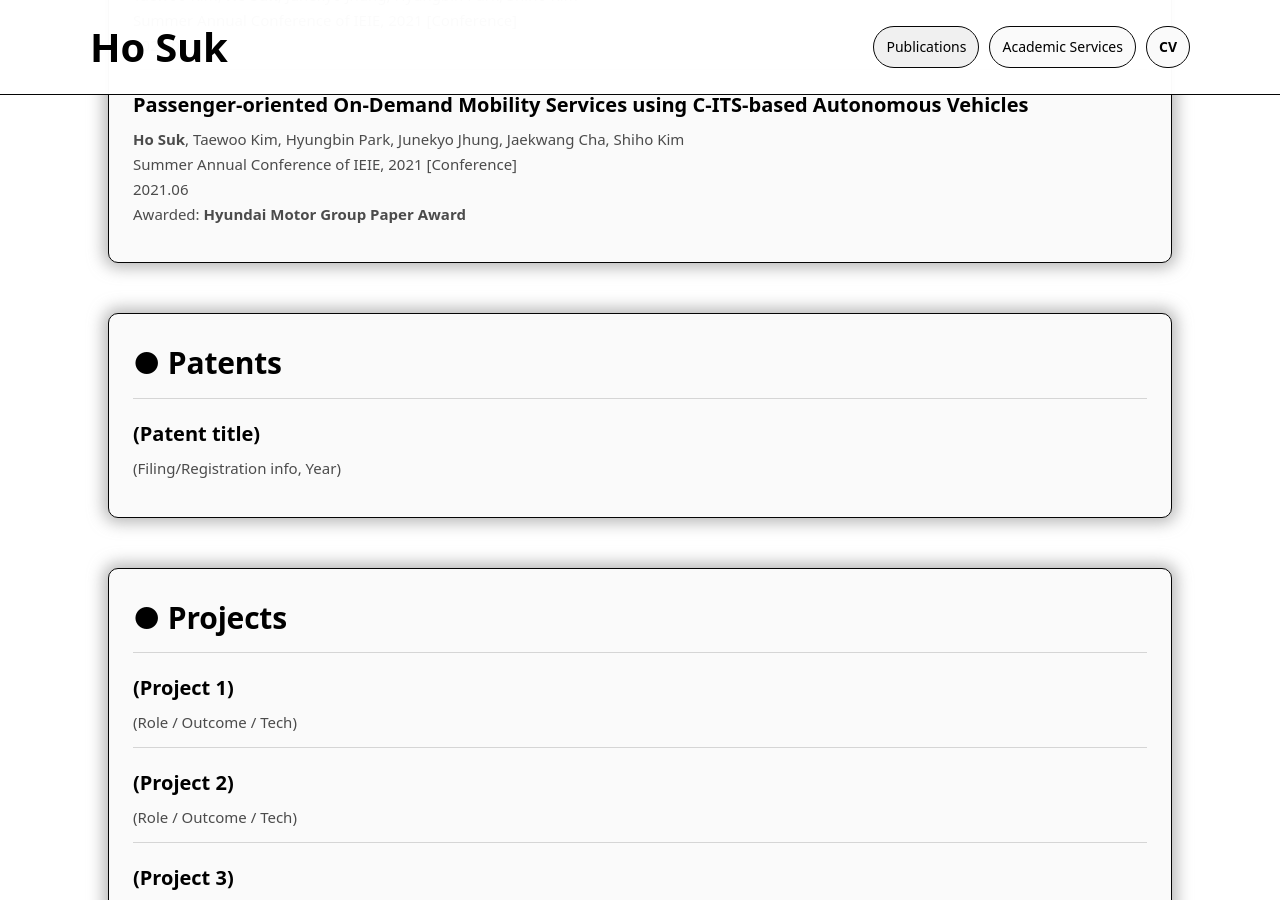
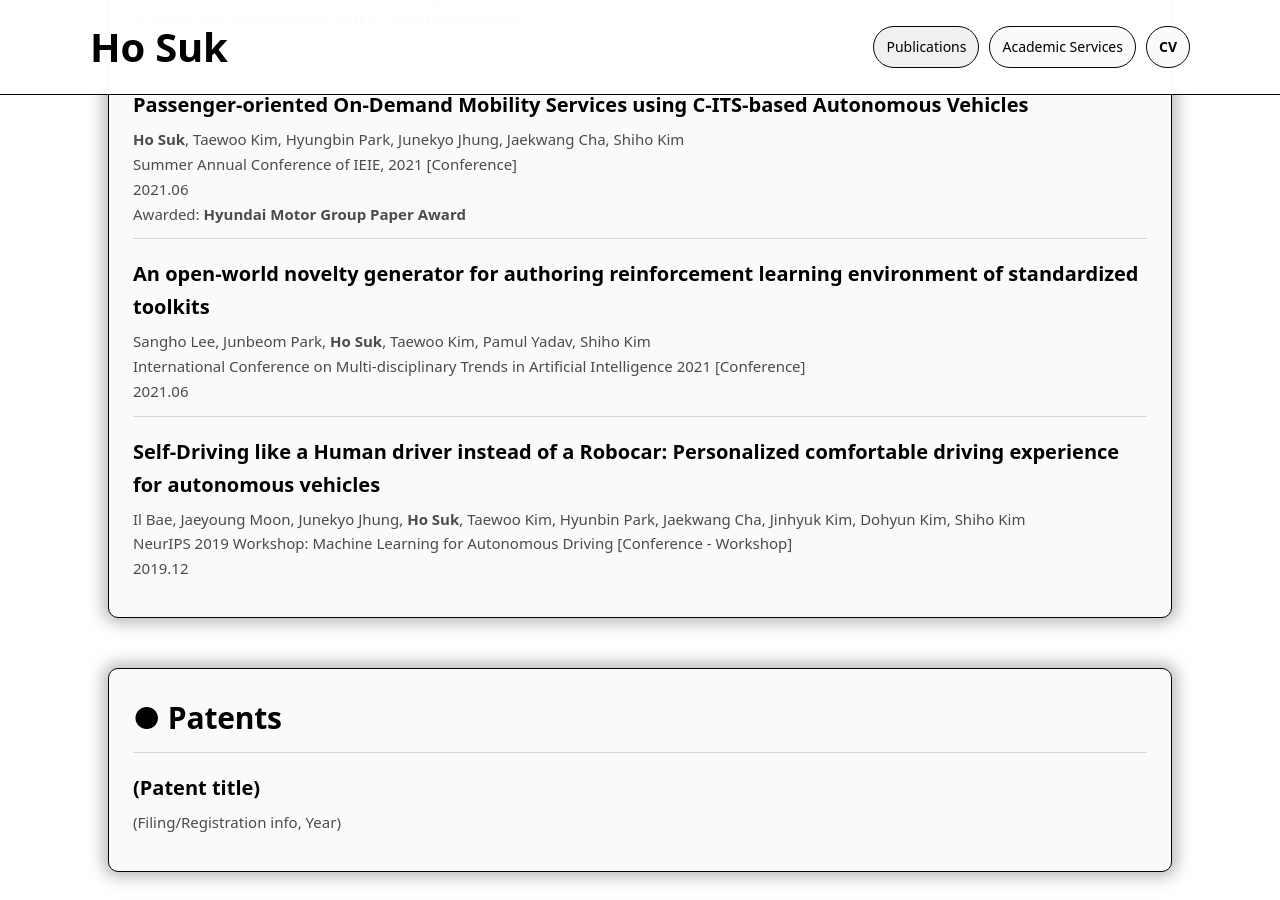
Before and after one commit to ho-suk-93/ho-suk-93.github.io, a Jekyll site: the page built from index.md, in a window 1280 px wide and 900 px high, scrolled down 4479 px. Built offline with Jekyll 4.4.1, drawn with Linux system fonts in a browser that asks for light colours; some of the changed text lies outside the part shown.

Commit message:
Update index.md

```diff
--- a/index.md
+++ b/index.md
@@ -128,7 +128,7 @@ description: "Ho Suk's Personal Website"
     <div class="list-item">
       <p class="item-title">SFF Rendering-Based Uncertainty Prediction using VisionLLM</p>
       <p class="item-desc">Junyong Lee*, Jeihee Cho*, <b>Ho Suk*</b>, Shiho Kim</p>
-      <p class="item-desc">AAAI 2025 Workshop on Planning in the Era of LLMs (LM4Plan) [Workshop]</p>
+      <p class="item-desc">AAAI 2025 Workshop on Planning in the Era of LLMs (LM4Plan) [Conference - Workshop]</p>
       <p class="item-desc">2025.03</p>
     </div>
     <div class="list-item">
@@ -141,7 +141,7 @@ description: "Ho Suk's Personal Website"
     <div class="list-item">
       <p class="item-title">Uncertainty as a criterion for SOTIF evaluation of deep learning models in autonomous driving systems</p>
       <p class="item-desc"><b>Ho Suk</b>, Shiho Kim</p>
-      <p class="item-desc">NeurIPS 2024 Workshop on Bayesian Decision-making and Uncertainty [Workshop]</p>
+      <p class="item-desc">NeurIPS 2024 Workshop on Bayesian Decision-making and Uncertainty [Conference - Workshop]</p>
       <p class="item-desc">2024.12</p>
     </div>
     <div class="list-item">
@@ -165,7 +165,7 @@ description: "Ho Suk's Personal Website"
     <div class="list-item">
       <p class="item-title">Rationale-aware Autonomous Driving Policy utilizing Safety Force Field implemented on CARLA Simulator</p>
       <p class="item-desc"><b>Ho Suk*</b>, Taewoo Kim*, Hyungbin Park, Pamul Yadav, Junyong Lee, Shiho Kim</p>
-      <p class="item-desc">NeurIPS 2022 Workshop: Machine Learning for Autonomous Driving [Workshop]</p>
+      <p class="item-desc">NeurIPS 2022 Workshop: Machine Learning for Autonomous Driving [Conference - Workshop]</p>
       <p class="item-desc">2022.12</p>
     </div>
     <div class="list-item">
@@ -192,6 +192,18 @@ description: "Ho Suk's Personal Website"
       <p class="item-desc">Summer Annual Conference of IEIE, 2021 [Conference]</p>
       <p class="item-desc">2021.06</p>
       <p class="item-desc">Awarded: <b>Hyundai Motor Group Paper Award</b></p>
+    </div>
+    <div class="list-item">
+      <p class="item-title">An open-world novelty generator for authoring reinforcement learning environment of standardized toolkits</p>
+      <p class="item-desc">Sangho Lee, Junbeom Park, <b>Ho Suk</b>, Taewoo Kim, Pamul Yadav, Shiho Kim</p>
+      <p class="item-desc">International Conference on Multi-disciplinary Trends in Artificial Intelligence 2021 [Conference]</p>
+      <p class="item-desc">2021.06</p>
+    </div>
+    <div class="list-item">
+      <p class="item-title">Self-Driving like a Human driver instead of a Robocar: Personalized comfortable driving experience for autonomous vehicles</p>
+      <p class="item-desc">Il Bae, Jaeyoung Moon, Junekyo Jhung, <b>Ho Suk</b>, Taewoo Kim, Hyunbin Park, Jaekwang Cha, Jinhyuk Kim, Dohyun Kim, Shiho Kim</p>
+      <p class="item-desc">NeurIPS 2019 Workshop: Machine Learning for Autonomous Driving [Conference - Workshop]</p>
+      <p class="item-desc">2019.12</p>
     </div>
   </div>
 </section>
```
